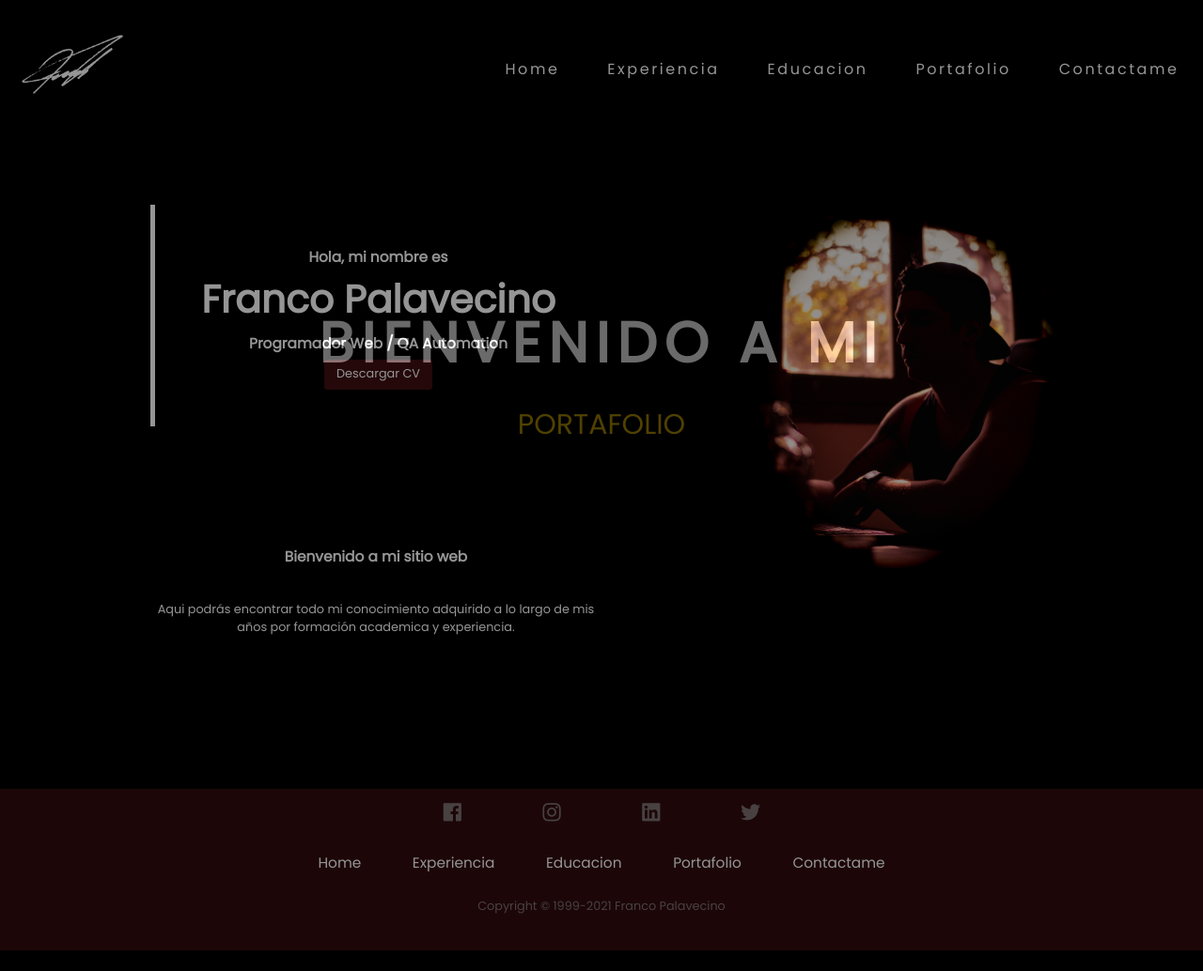
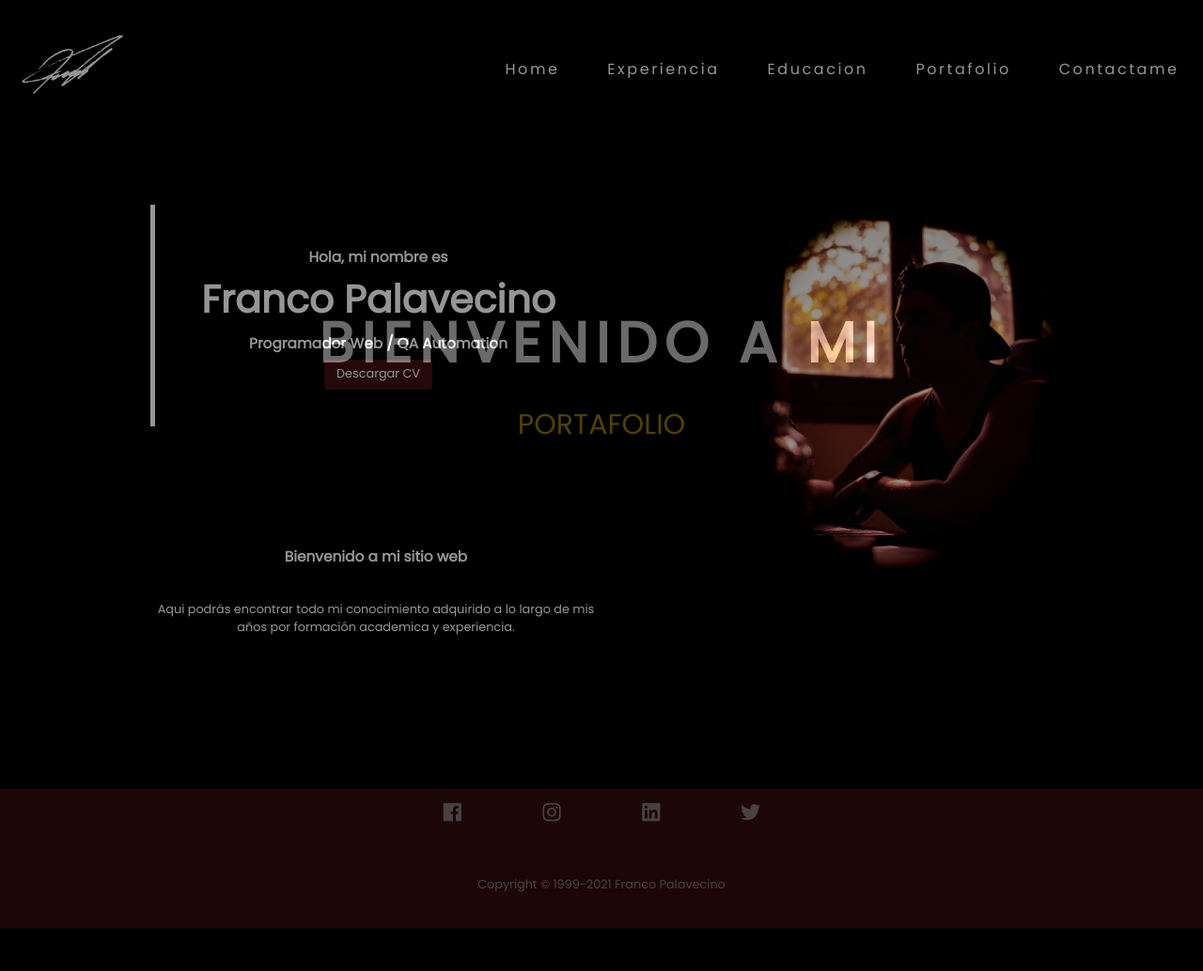
Before and after one commit to franpala94/portafolio, a website: page index.html in a window 1280 px wide. Shown: the whole page at 94% size. Drawn offline with nearby package versions, Linux system fonts and the light colour scheme.

Commit message:
Borre el navegador del footer

```diff
--- a/index.html
+++ b/index.html
@@ -80,13 +80,7 @@
                 <a href="https://www.linkedin.com/in/franco-palavecino/" target="blank"><i class='bx bxl-linkedin-square' ></i></a>
                 <a href="https://twitter.com/franpala94" target="blank"><i class='bx bxl-twitter' ></i></a>
             </div>
-            <div class="footer__nav">
-                <a href="index.html">Home</a>
-                <a href="pages/experiencia.html">Experiencia</a>
-                <a href="pages/educacion.html">Educacion</a>
-                <a href="pages/portafolio.html">Portafolio</a>
-                <a href="pages/contacto.html">Contactame</a>
-            </div>
+
             <p>Copyright © 1999-2021 Franco Palavecino</p>
         </div>
     </footer>
```
